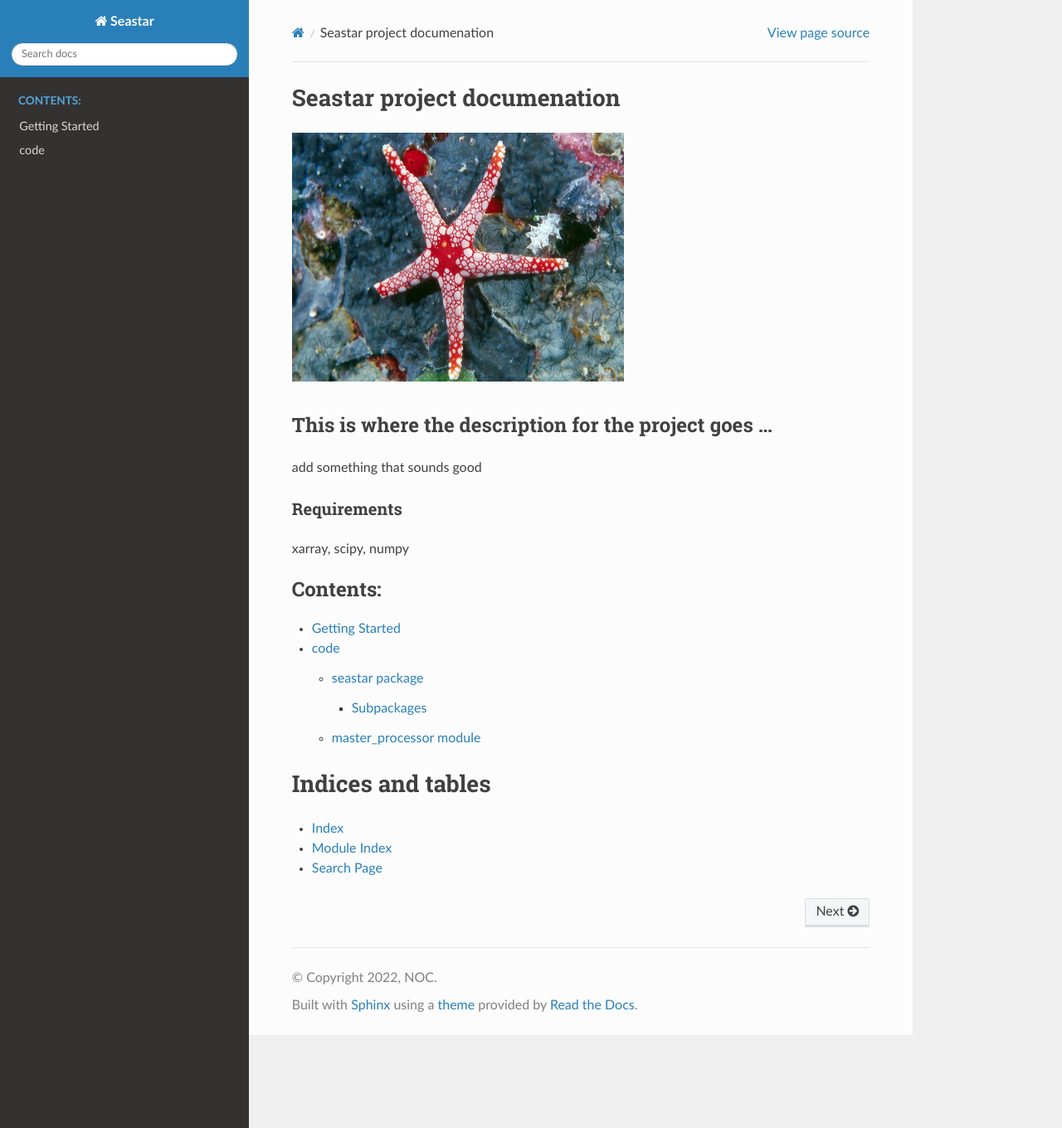
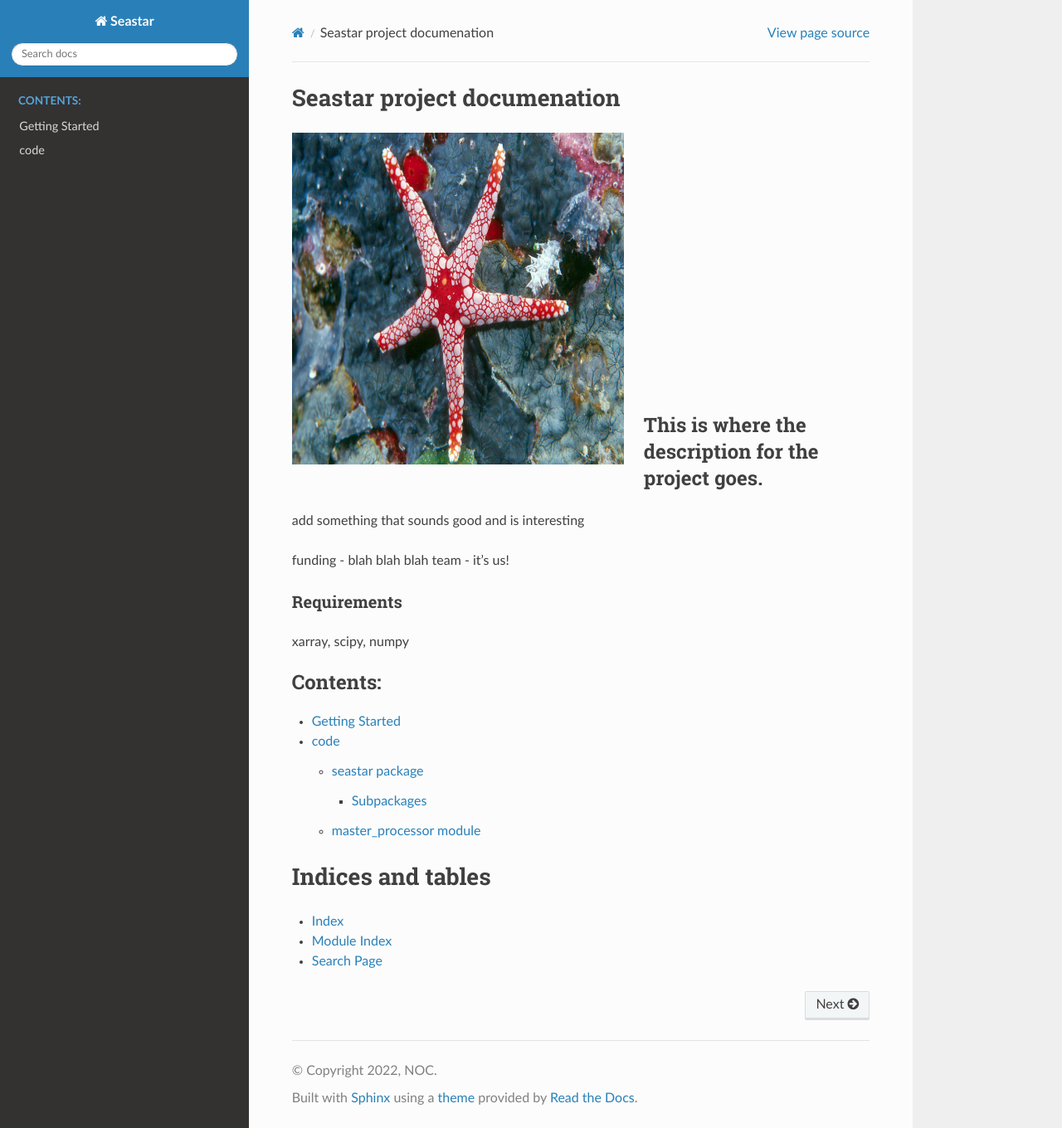
Before and after one commit to ACHMartin/seastar_project, a Sphinx documentation site: the page built from docs/index.rst, in a window 1280 px wide and 1360 px high. Shown: the whole window at 83% size. Built offline with Sphinx 7.4.7 and the Read the Docs theme 2.0.0, drawn with Linux system fonts in a browser that asks for light colours.

Commit message:
Update index.rst

```diff
--- a/docs/index.rst
+++ b/docs/index.rst
@@ -4,7 +4,7 @@ Seastar project documenation
 .. image:: images/seastar_img1.jpg
     :width: 400px
     :align: left
-    :height: 300px
+    :height: 400px
     :alt: starfish
 
 |
@@ -21,11 +21,14 @@ Seastar project documenation
 |
 |
 
-""""""""""""""""""""""""""""""""""""""""""""""""""""""
-This is where the description for the project goes ...
-""""""""""""""""""""""""""""""""""""""""""""""""""""""
+"""""""""""""""""""""""""""""""""""""""""""""""""""
+This is where the description for the project goes.
+"""""""""""""""""""""""""""""""""""""""""""""""""""
 
-add something that sounds good
+add something that sounds good and is interesting
+
+funding - blah blah blah
+team - it's us!
 
 Requirements
 ************
```
